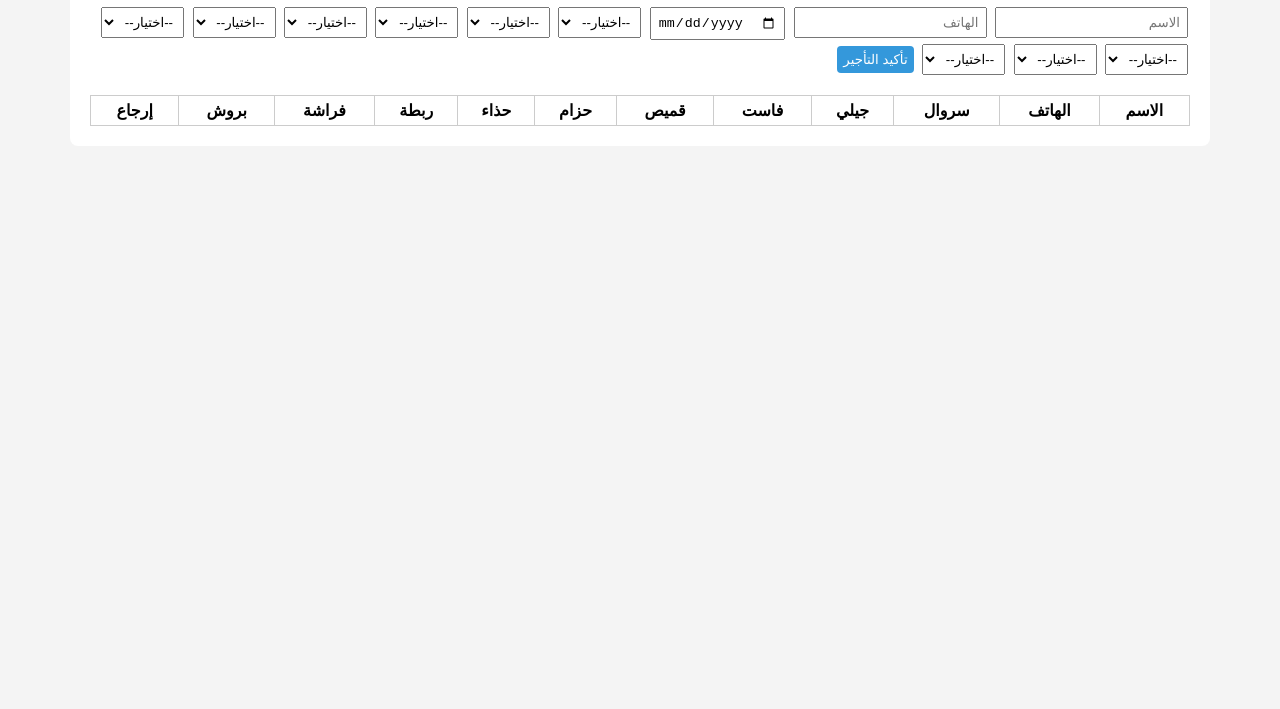
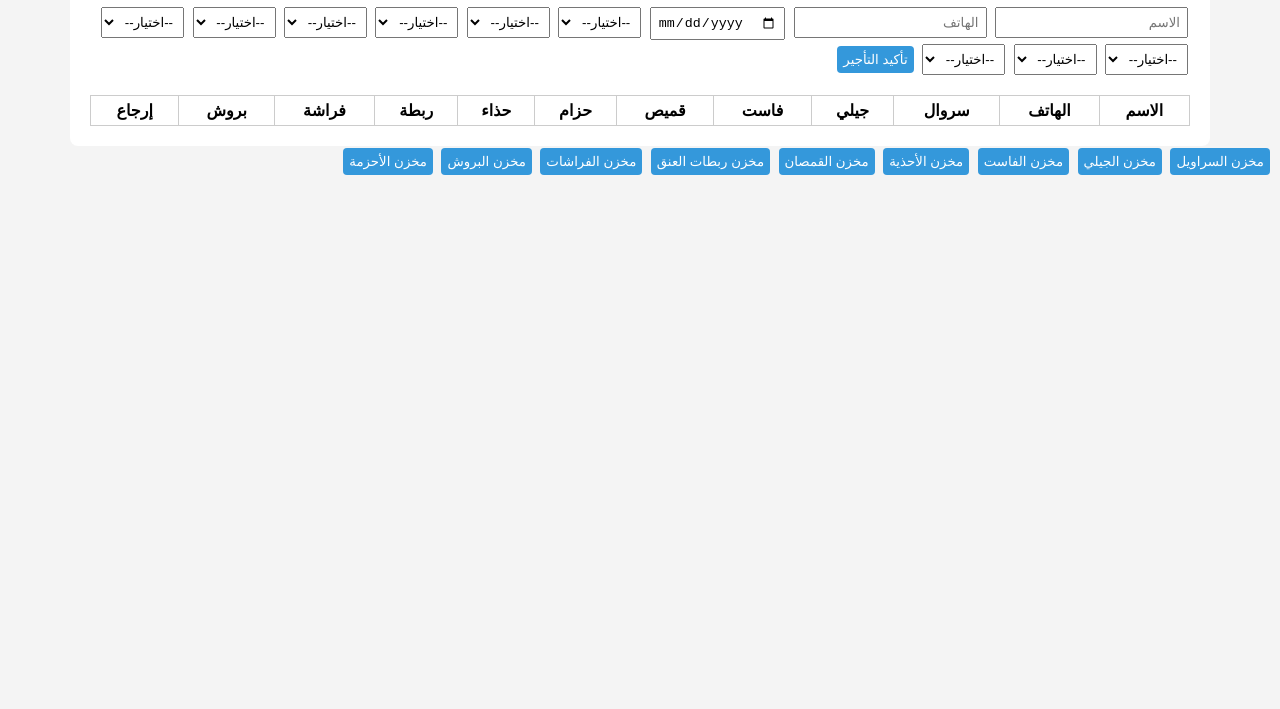
Before and after one commit to abdelmouladjalal-source/Costume, a plain HTML site: page index.html in a window 1280 px wide. Shown: the part 91-800 px from the top of the page. Drawn offline with Linux system fonts and the light colour scheme; no server answers.

Commit message:
index.html
Added buttons for navigating to different stock pages.

```diff
--- a/index.html
+++ b/index.html
@@ -52,6 +52,17 @@ button:hover{opacity:.8}
 <tbody id="rentals"></tbody>
 </table>
 
+</div>
+<div class="stock-buttons">
+<button onclick="location.href='pants.html'">مخزن السراويل</button>
+<button onclick="location.href='gilets.html'">مخزن الجيلي</button>
+<button onclick="location.href='vests.html'">مخزن الفاست</button>
+<button onclick="location.href='shoes.html'">مخزن الأحذية</button>
+<button onclick="location.href='shirts.html'">مخزن القمصان</button>
+<button onclick="location.href='ties.html'">مخزن ربطات العنق</button>
+<button onclick="location.href='bows.html'">مخزن الفراشات</button>
+<button onclick="location.href='broches.html'">مخزن البروش</button>
+<button onclick="location.href='belts.html'">مخزن الأحزمة</button>
 </div>
 
 <!-- Firebase -->
```
